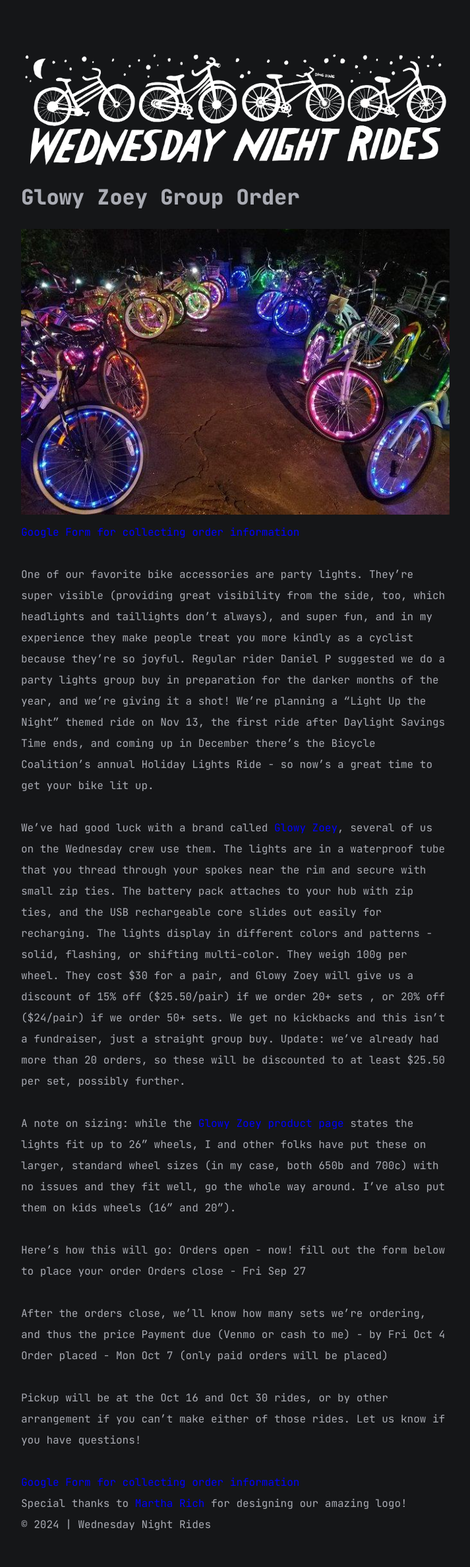
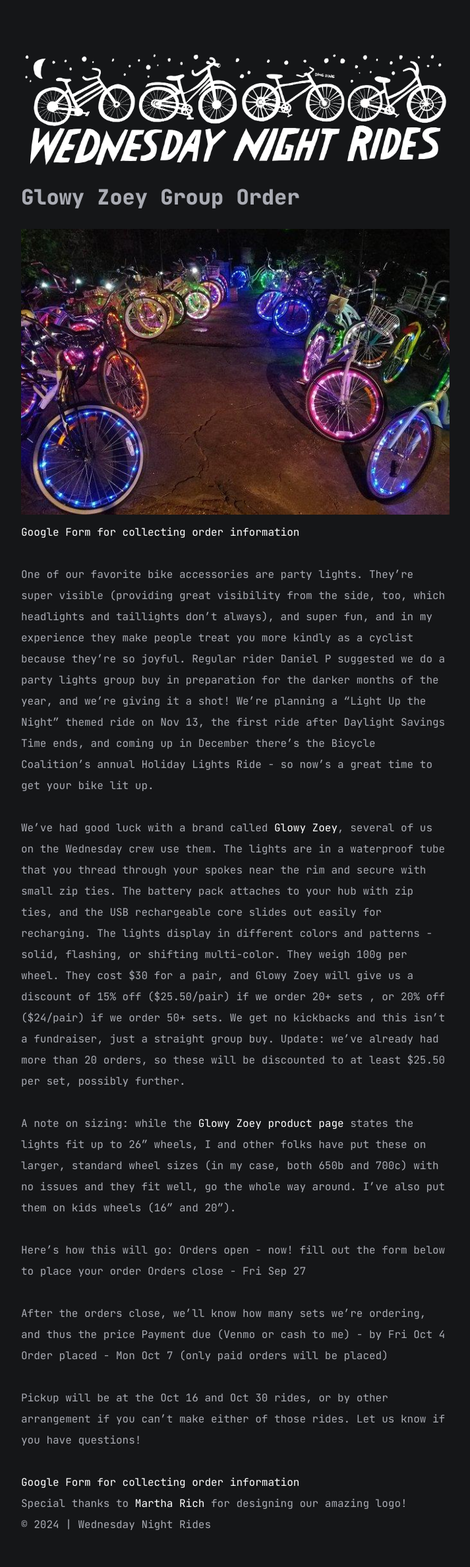
Before and after one commit to wednightrides/wednightrides.github.io, a Jekyll site: the page built from glowy-zoey-order.md, in a window 1280 px wide. Shown: the whole page at 66% size, without its empty margins (283-996 px from the left). Built offline with Jekyll 4.4.1, drawn with Linux system fonts in a browser that asks for light colours; nearby versions of some CDN libraries.

Commit message:
try white

```diff
--- a/assets/css/blog.css
+++ b/assets/css/blog.css
@@ -31,7 +31,7 @@
   background-color: var(--gray-5);
 }
 a:link, a:visited, a:hover, a:active {
-  color:blue;
+  color:white;
 }
 header {
   padding: 2rem 0 1rem 0;
```
